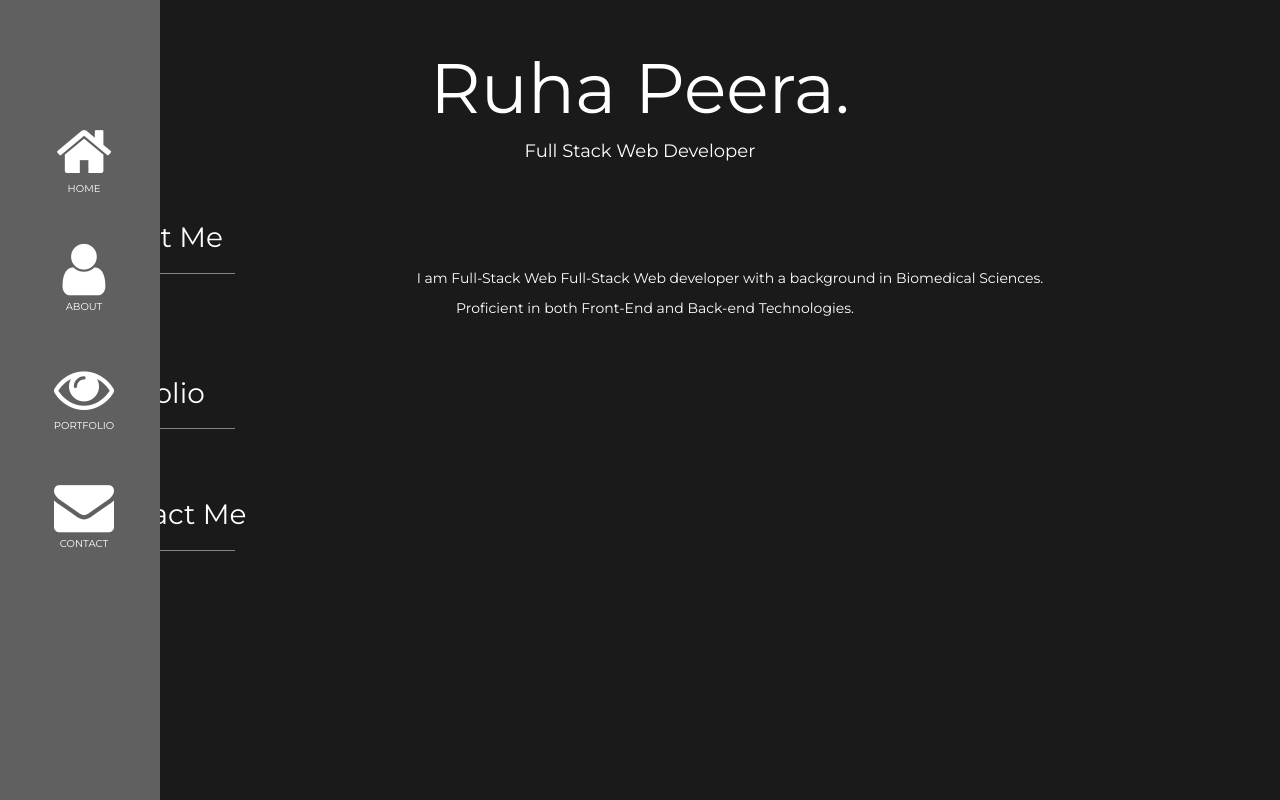
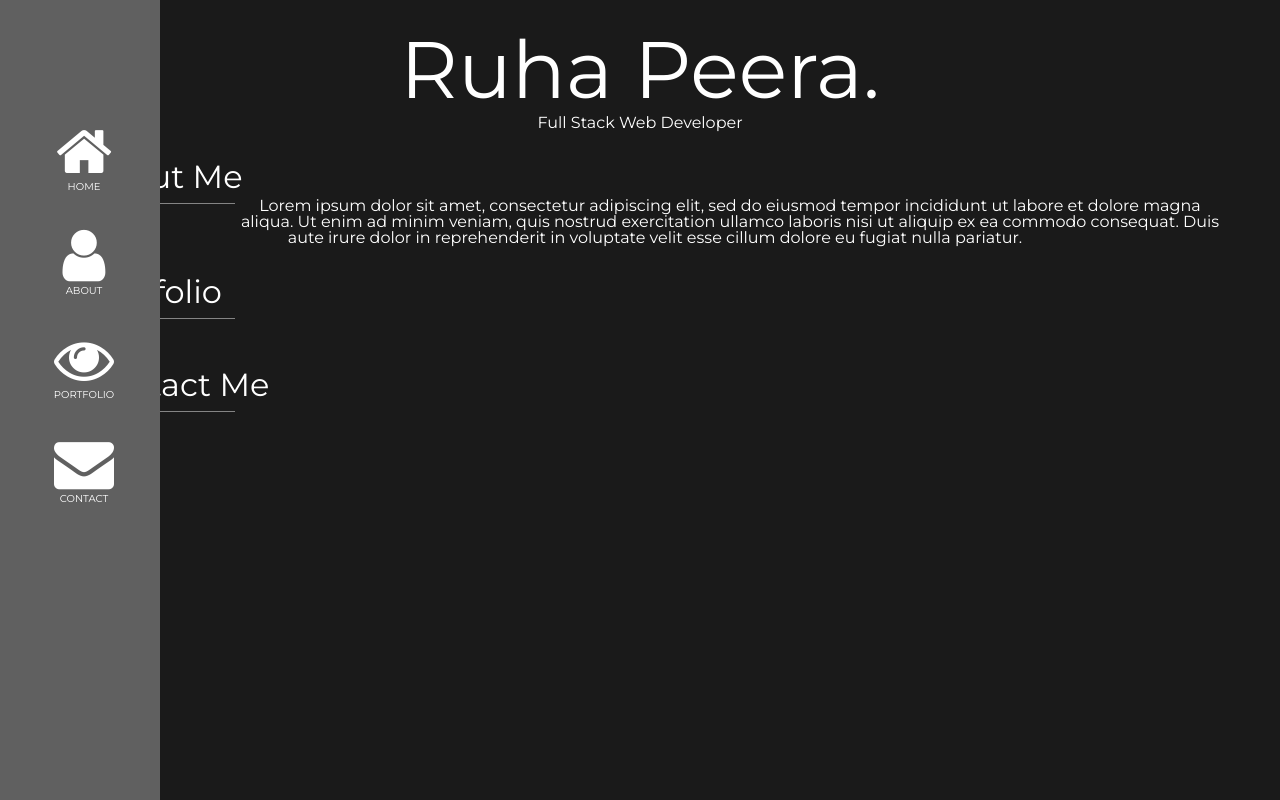
Before and after one commit to Ruha-RP/Portfolio, a PHP site: page / in a window 1280 px wide. Run offline with PHP 8.4, Linux system fonts and the light colour scheme.

Commit message:
adds reset.css

```diff
--- a/index.html
+++ b/index.html
@@ -7,6 +7,7 @@
 
   <!-- Latest compiled and minified CSS -->
   <link rel="stylesheet" href="https://maxcdn.bootstrapcdn.com/bootstrap/3.3.7/css/bootstrap.min.css" integrity="sha384-BVYiiSIFeK1dGmJRAkycuHAHRg32OmUcww7on3RYdg4Va+PmSTsz/K68vbdEjh4u" crossorigin="anonymous">
+  <link rel="stylesheet" href="reset.css">
   <link rel="stylesheet" href="style.css">
   <link rel="stylesheet" href="https://fonts.googleapis.com/css?family=Montserrat">
   <link rel="stylesheet" href="https://cdnjs.cloudflare.com/ajax/libs/font-awesome/4.7.0/css/font-awesome.min.css">
@@ -27,7 +28,7 @@
           <i class="fa fa-eye fa-3x"></i>
           <p class="sidebar-text">PORTFOLIO</p>
       </a>
-      <a href="#">
+      <a href="#contact">
           <i class="fa fa-envelope fa-3x"></i>
           <p class="sidebar-text">CONTACT</p>
       </a>
@@ -42,8 +43,7 @@
     <div class="container" id="about">
       <h1 class="categories">About Me</h1>
       <hr>
-      <p>I am Full-Stack Web Full-Stack Web developer with a background in Biomedical Sciences.</p>
-      <p>Proficient in both Front-End and Back-end Technologies.</p>
+      <p>Lorem ipsum dolor sit amet, consectetur adipiscing elit, sed do eiusmod tempor incididunt ut labore et dolore magna aliqua. Ut enim ad minim veniam, quis nostrud exercitation ullamco laboris nisi ut aliquip ex ea commodo consequat. Duis aute irure dolor in reprehenderit in voluptate velit esse cillum dolore eu fugiat nulla pariatur.</p>
     </div>
 
     <!-- Portfolio Section -->
--- /dev/null
+++ b/reset.css
@@ -0,0 +1,48 @@
+/* http://meyerweb.com/eric/tools/css/reset/
+   v2.0 | 20110126
+   License: none (public domain)
+*/
+
+html, body, div, span, applet, object, iframe,
+h1, h2, h3, h4, h5, h6, p, blockquote, pre,
+a, abbr, acronym, address, big, cite, code,
+del, dfn, em, img, ins, kbd, q, s, samp,
+small, strike, strong, sub, sup, tt, var,
+b, u, i, center,
+dl, dt, dd, ol, ul, li,
+fieldset, form, label, legend,
+table, caption, tbody, tfoot, thead, tr, th, td,
+article, aside, canvas, details, embed,
+figure, figcaption, footer, header, hgroup,
+menu, nav, output, ruby, section, summary,
+time, mark, audio, video {
+	margin: 0;
+	padding: 0;
+	border: 0;
+	font-size: 100%;
+	font: inherit;
+	vertical-align: baseline;
+}
+/* HTML5 display-role reset for older browsers */
+article, aside, details, figcaption, figure,
+footer, header, hgroup, menu, nav, section {
+	display: block;
+}
+body {
+	line-height: 1;
+}
+ol, ul {
+	list-style: none;
+}
+blockquote, q {
+	quotes: none;
+}
+blockquote:before, blockquote:after,
+q:before, q:after {
+	content: '';
+	content: none;
+}
+table {
+	border-collapse: collapse;
+	border-spacing: 0;
+}
--- a/style.css
+++ b/style.css
@@ -1,4 +1,5 @@
 body {
+    text-align: center;;
 	background-color: #1a1a1a;
 	font-family: "Montserrat";
 	color: white
```
